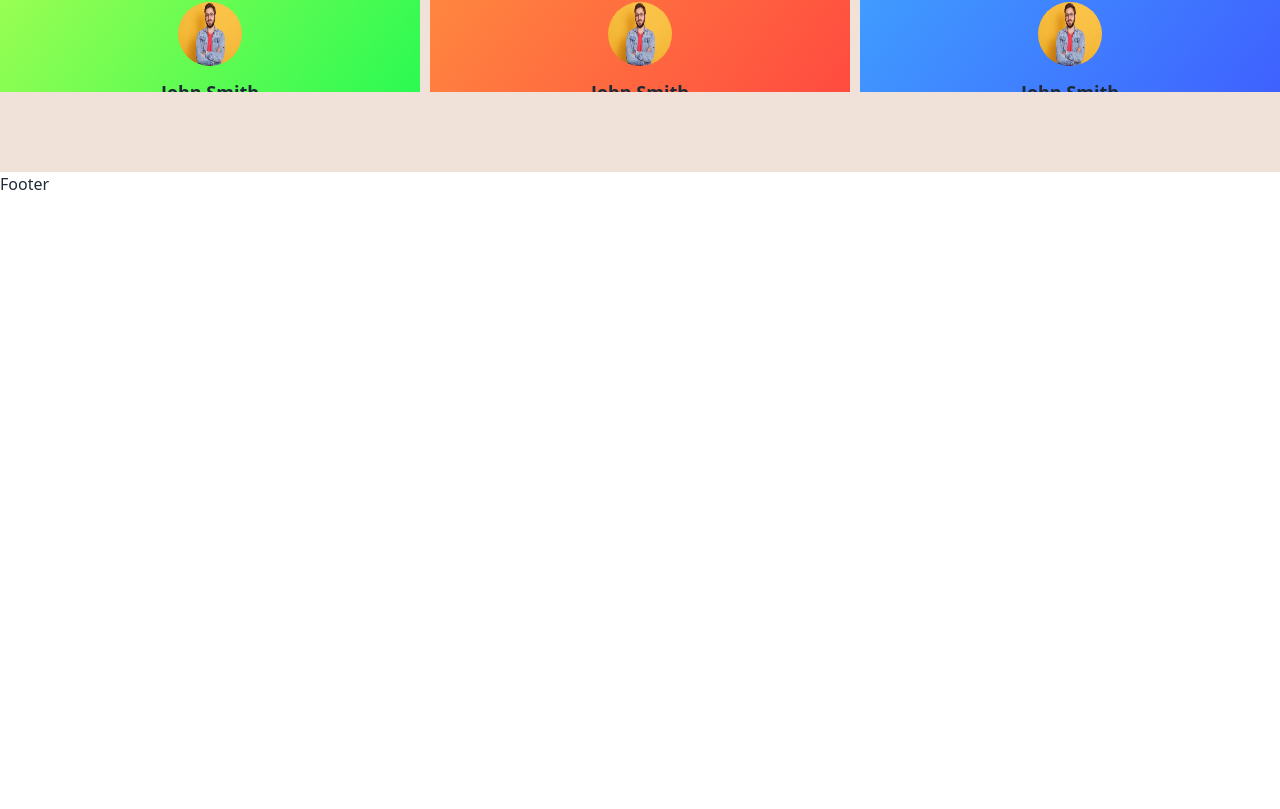
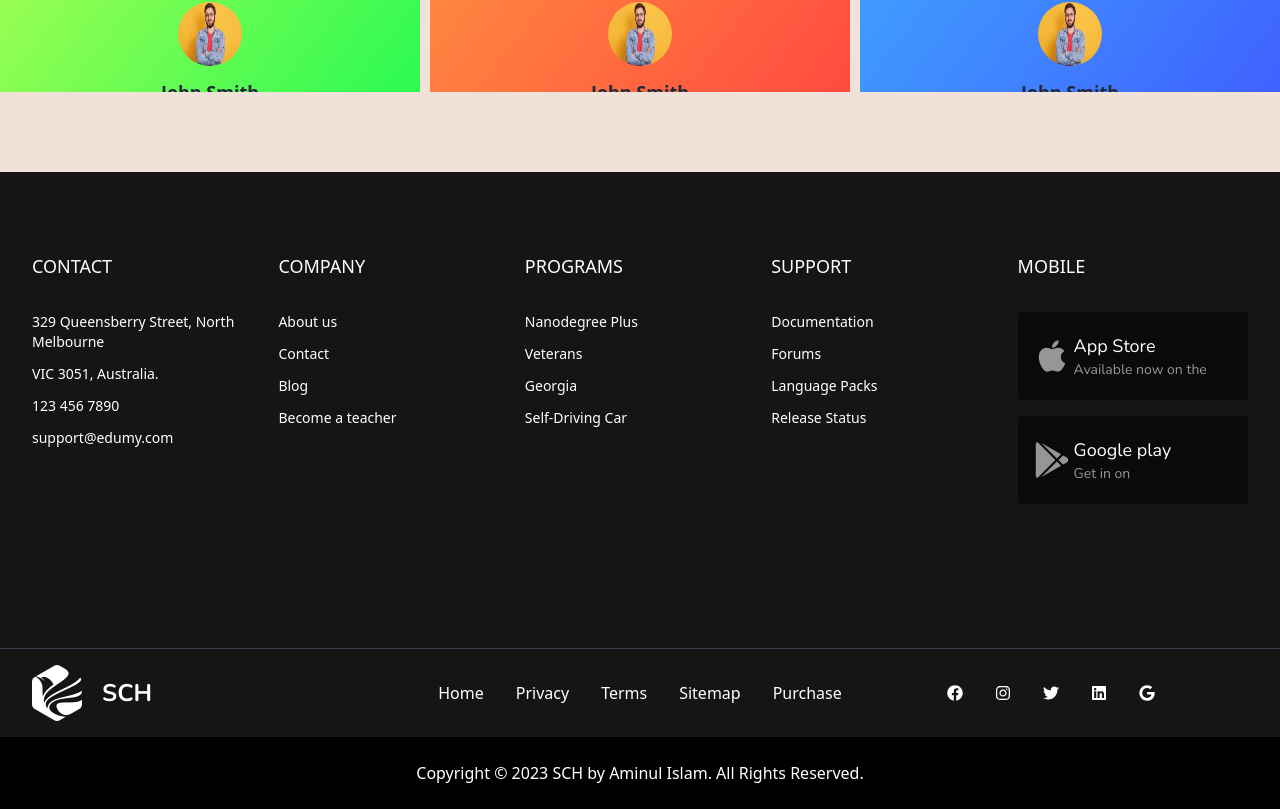
Before and after one commit to aminulislam2002/skill-craft-hub-client, a React (Vite) app: page / in a window 1280 px wide. Shown: the part 4161-4970 px from the top of the page. Before the commit the page ends 4357 px from the top, so only its background shows below. Built offline with nearby package versions, Linux system fonts and the light colour scheme.

Commit message:
design footer

```diff
--- a/src/Pages/SharedPages/Footer/Footer.jsx
+++ b/src/Pages/SharedPages/Footer/Footer.jsx
@@ -1,7 +1,117 @@
+import { FaFacebook, FaTwitter, FaInstagram, FaGoogle, FaLinkedin, FaApple, FaGooglePlay } from "react-icons/fa";
+
+import sch_logo from "../../../assets/logo/sch-logo.png";
+
 const Footer = () => {
   return (
     <div>
-      <h1>Footer</h1>
+      <div className="px-8 bg-[#151515] text-white border-b border-b-gray-700">
+        <div className="container mx-auto pt-20 pb-32">
+          <div className="grid grid-cols-1 md:grid-cols-2 lg:grid-cols-5 gap-4">
+            <div>
+              <h4 className="text-lg mb-8 uppercase">CONTACT</h4>
+              <p className="text-sm mb-3">329 Queensberry Street, North Melbourne</p>
+              <p className="text-sm mb-3">VIC 3051, Australia.</p>
+              <p className="text-sm mb-3">123 456 7890</p>
+              <p className="text-sm mb-3">support@edumy.com</p>
+            </div>
+            <div>
+              <h4 className="text-lg mb-8 uppercase">COMPANY</h4>
+              <p className="text-sm mb-3">About us</p>
+              <p className="text-sm mb-3">Contact</p>
+              <p className="text-sm mb-3">Blog</p>
+              <p className="text-sm mb-3">Become a teacher</p>
+            </div>
+            <div>
+              <h4 className="text-lg mb-8 uppercase">PROGRAMS</h4>
+              <p className="text-sm mb-3">Nanodegree Plus</p>
+              <p className="text-sm mb-3">Veterans</p>
+              <p className="text-sm mb-3">Georgia</p>
+              <p className="text-sm mb-3">Self-Driving Car</p>
+            </div>
+            <div>
+              <h4 className="text-lg mb-8 uppercase">SUPPORT</h4>
+              <p className="text-sm mb-3">Documentation</p>
+              <p className="text-sm mb-3">Forums</p>
+              <p className="text-sm mb-3">Language Packs</p>
+              <p className="text-sm mb-3">Release Status</p>
+            </div>
+            <div>
+              <h4 className="text-lg mb-8 uppercase">MOBILE</h4>
+
+              <div>
+                <button className="bg-[#0a0a0a] hover:bg-[#151515] text-white border-none rounded w-full mb-4 py-5 text-left">
+                  <div className="flex justify-start items-center">
+                    <span>
+                      <FaApple className="text-[#969696] ms-4 me-1 w-9 h-9"></FaApple>
+                    </span>
+                    <div>
+                      <h1 className="text-white text-lg font-Nunito">App Store</h1>
+                      <p className="text-[#969696] text-sm font-Nunito">Available now on the</p>
+                    </div>
+                  </div>
+                </button>
+                <button className="bg-[#0a0a0a] hover:bg-[#151515] text-white border-none rounded w-full mb-4 py-5 text-left">
+                  <div className="flex justify-start items-center">
+                    <span>
+                      <FaGooglePlay className="text-[#969696] ms-4 me-1 w-9 h-9"></FaGooglePlay>
+                    </span>
+                    <div>
+                      <h1 className="text-white text-lg font-Nunito">Google play</h1>
+                      <p className="text-[#969696] text-sm font-Nunito">Get in on</p>
+                    </div>
+                  </div>
+                </button>
+              </div>
+            </div>
+          </div>
+        </div>
+      </div>
+
+      <div className="px-8 bg-[#151515] text-white">
+        <div className="container mx-auto pt-4 pb-4">
+          <div className="grid grid-cols-1 md:grid-cols-2 lg:grid-cols-3 gap-4">
+            <div className="flex justify-start items-center">
+              <img src={sch_logo} alt="Logo of SCH" />
+              <h1 className="text-2xl font-bold font-Nunito text-left ms-5">SCH</h1>
+            </div>
+
+            <div className="flex justify-center items-center">
+              <ul className="flex justify-center items-center gap-8">
+                <li>Home</li>
+                <li>Privacy</li>
+                <li>Terms</li>
+                <li> Sitemap</li>
+                <li>Purchase</li>
+              </ul>
+            </div>
+
+            <div className="flex justify-center items-center">
+              <ul className="flex justify-center items-center gap-8">
+                <li>
+                  <FaFacebook></FaFacebook>
+                </li>
+                <li>
+                  <FaInstagram></FaInstagram>
+                </li>
+                <li>
+                  <FaTwitter></FaTwitter>
+                </li>
+                <li>
+                  <FaLinkedin></FaLinkedin>
+                </li>
+                <li>
+                  <FaGoogle></FaGoogle>
+                </li>
+              </ul>
+            </div>
+          </div>
+        </div>
+      </div>
+
+      <div className="bg-black text-white py-6">
+        <p className="text-center">Copyright © 2023 SCH by Aminul Islam. All Rights Reserved.</p>
+      </div>
     </div>
   );
 };
```
Also changed, not shown: src/assets/logo/sch-logo.png (added).
